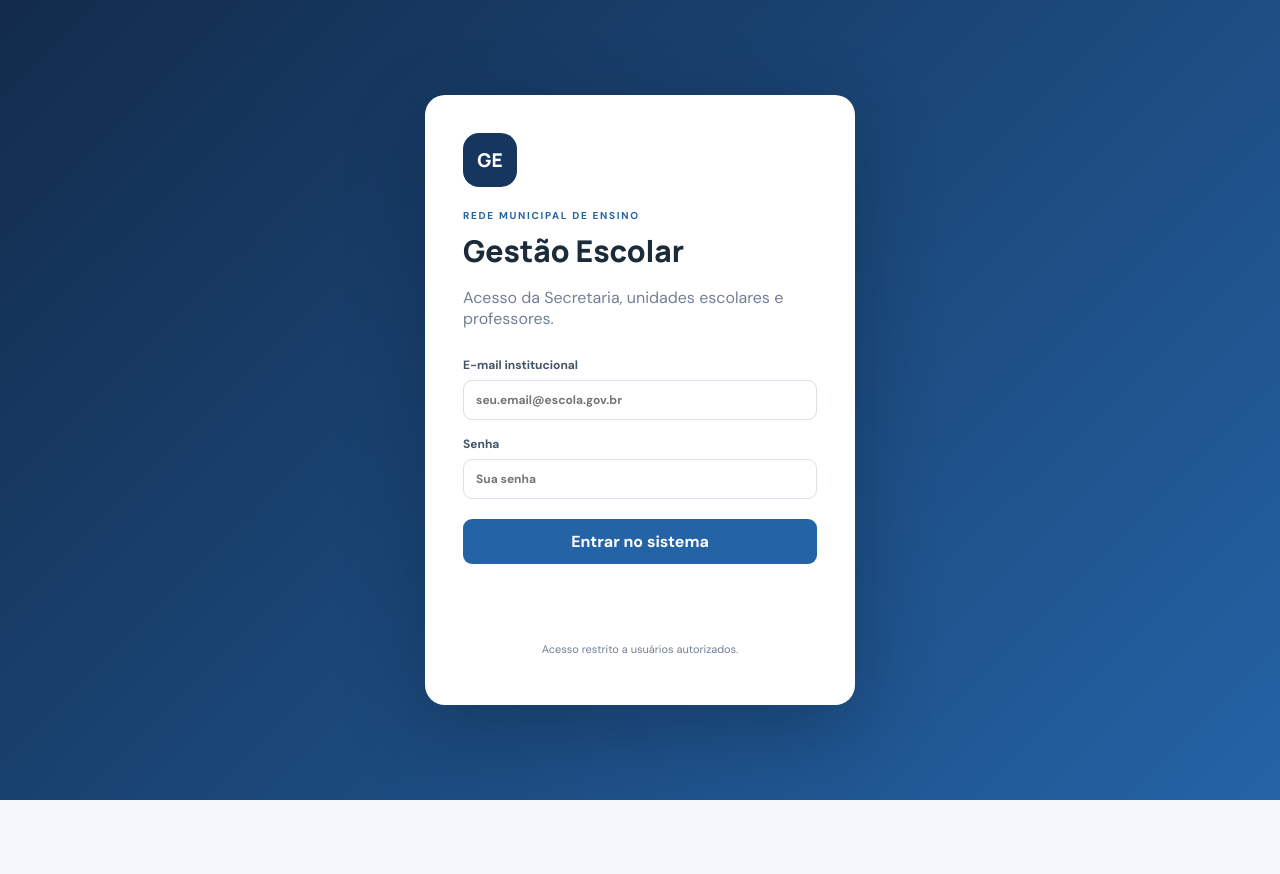
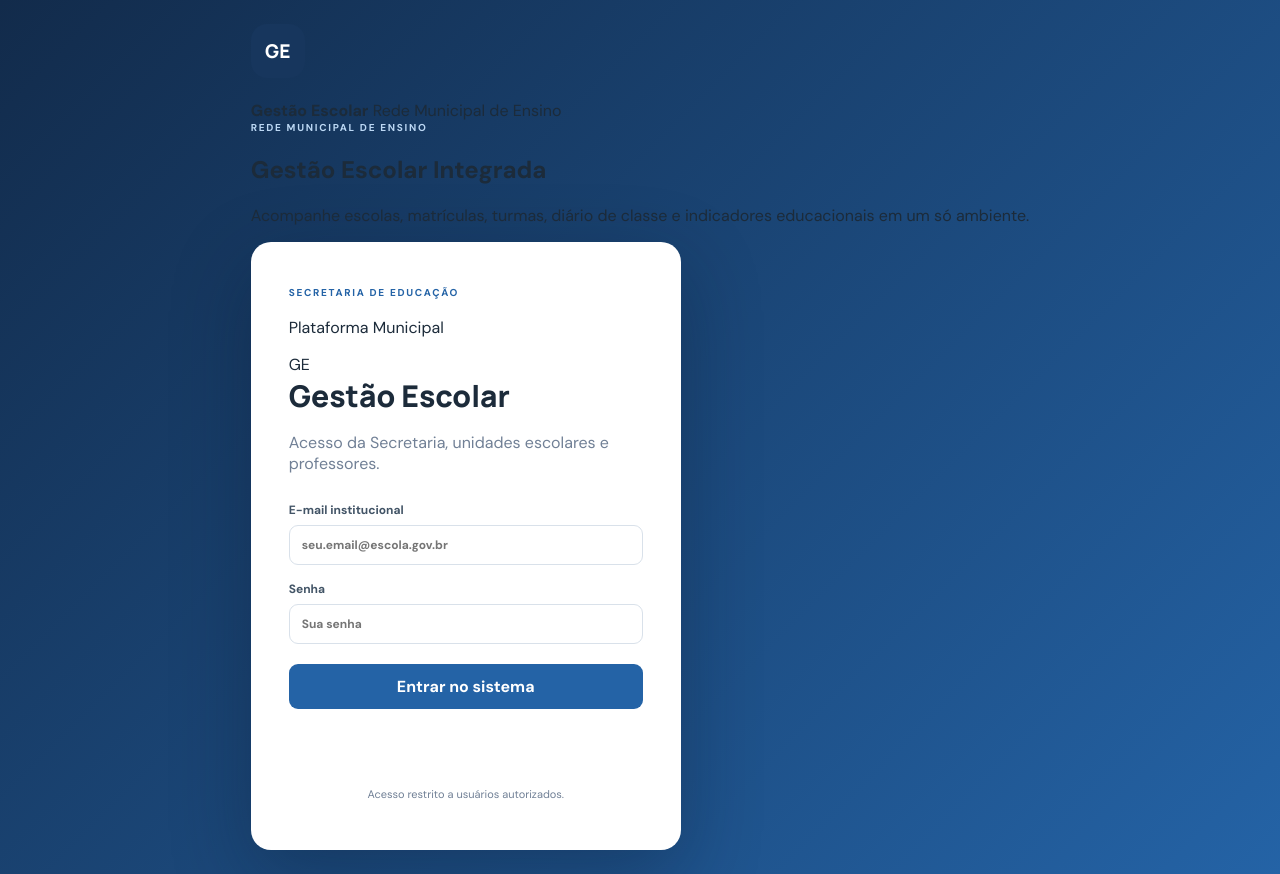
Before and after one commit to wiliamsouza10/Gest-o-Escolar-Municipal-pacote-inicial, a plain HTML site: page index.html in a window 1280 px wide. Before the commit the page ends 800 px from the top, so only its background shows below. Drawn offline with Linux system fonts and the light colour scheme; a script that the page names is missing.

Commit message:
Update index.html

```diff
--- a/index.html
+++ b/index.html
@@ -9,19 +9,48 @@
 </head>
 <body>
   <div id="login-view" class="login-wrap">
-    <section class="login-card">
+    <div class="login-stage">
+      <aside class="login-visual" aria-label="Apresentação do sistema">
+        <div class="login-hero-badge">
           <div class="brand-mark">GE</div>
-      <p class="eyebrow">REDE MUNICIPAL DE ENSINO</p>
-      <h1>Gestão Escolar</h1>
+          <div class="login-system-meta">
+            <strong>Gestão Escolar</strong>
+            <span>Rede Municipal de Ensino</span>
+          </div>
+        </div>
+        <div class="login-illustration-slot" id="login-hero-media">
+          <p class="eyebrow light">REDE MUNICIPAL DE ENSINO</p>
+          <h2 class="login-hero-title">Gestão Escolar Integrada</h2>
+          <p class="login-hero-copy">Acompanhe escolas, matrículas, turmas, diário de classe e indicadores educacionais em um só ambiente.</p>
+        </div>
+      </aside>
+
+      <section class="login-card" aria-labelledby="login-heading">
+        <div class="login-card-header">
+          <div class="login-card-brand">
+            <span class="eyebrow">SECRETARIA DE EDUCAÇÃO</span>
+            <p class="login-card-subbrand">Plataforma Municipal</p>
+          </div>
+          <div class="login-card-emblem" aria-hidden="true">GE</div>
+        </div>
+
+        <h1 id="login-heading">Gestão Escolar</h1>
         <p class="muted">Acesso da Secretaria, unidades escolares e professores.</p>
+
         <form id="login-form">
-        <label>E-mail institucional<input id="email" type="email" autocomplete="username" required placeholder="seu.email@escola.gov.br"></label>
-        <label>Senha<input id="password" type="password" autocomplete="current-password" required placeholder="Sua senha"></label>
+          <label>E-mail institucional
+            <input id="email" type="email" autocomplete="username" required placeholder="seu.email@escola.gov.br">
+          </label>
+          <label>Senha
+            <input id="password" type="password" autocomplete="current-password" required placeholder="Sua senha">
+          </label>
           <button class="primary full" type="submit">Entrar no sistema</button>
           <p id="login-error" class="error" role="alert"></p>
         </form>
+
         <p class="tiny">Acesso restrito a usuários autorizados.</p>
       </section>
+    </div>
   </div>
 
   <div id="app-view" class="app hidden">
```
Lines whose indentation alone changed are shown as unchanged.
